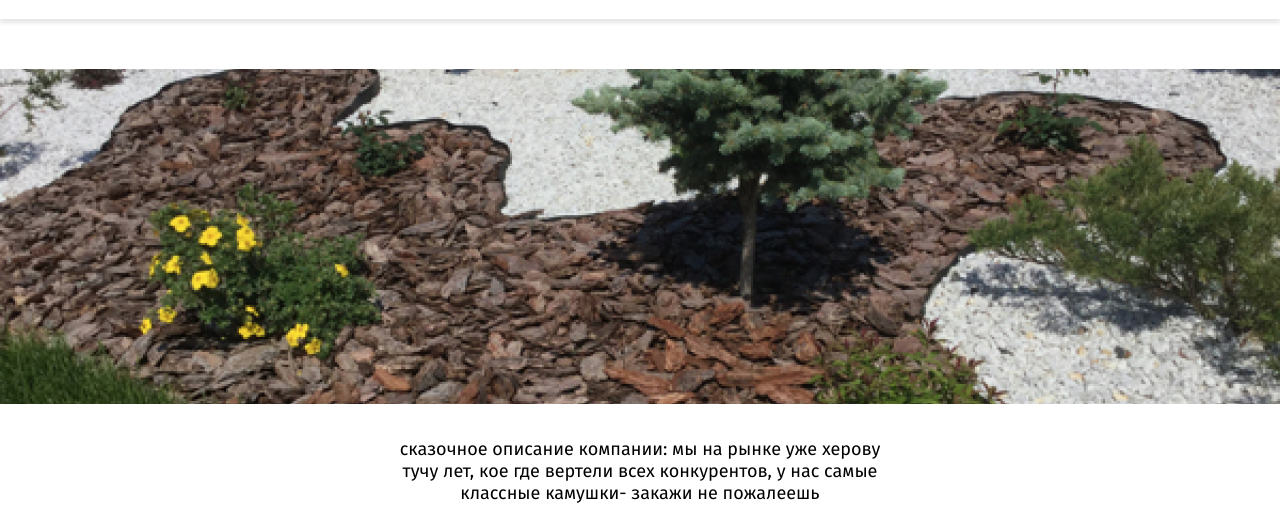
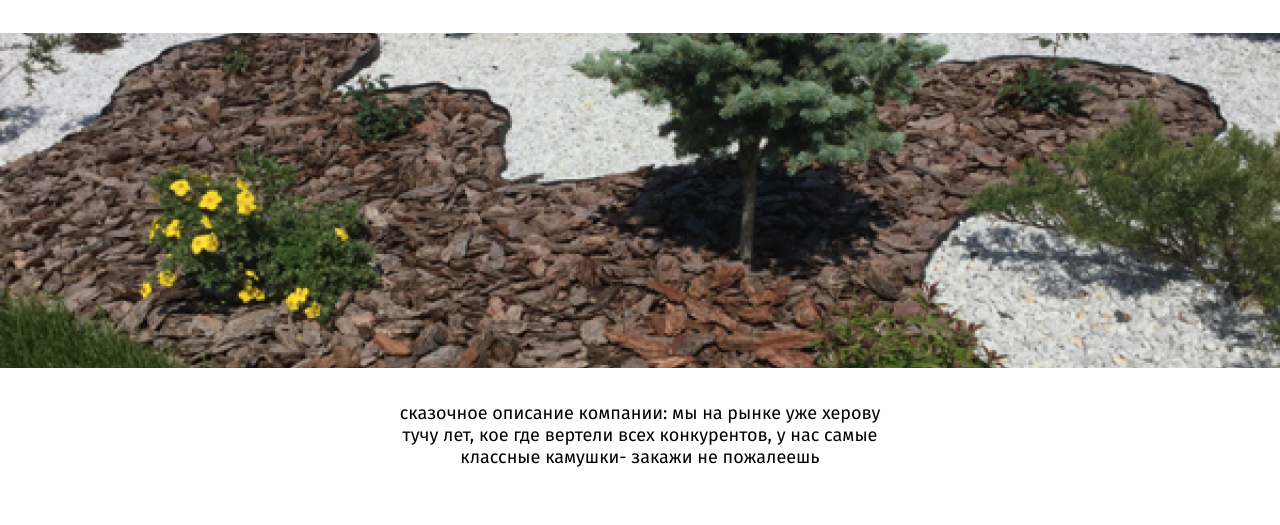
Before and after one commit to RomanDovgii/SaratovMarble, a website: page source/index.html in a window 1280 px wide. Shown: the part 117-642 px from the top of the page. Drawn offline with nearby package versions, Linux system fonts and the light colour scheme; files that its build step writes are made by us from their sources.

Commit message:
Header height fix

```diff
--- a/source/sass/blocks/body.scss
+++ b/source/sass/blocks/body.scss
@@ -9,7 +9,7 @@
 }
 
 .body--header-detached {
-  padding-top: 136px;
+  padding-top: 100px;
 }
 
 .body__main {
--- a/source/sass/blocks/header.scss
+++ b/source/sass/blocks/header.scss
@@ -1,10 +1,10 @@
 .header {
   @include shadow;
 
-  padding-top: 30px;
-  padding-bottom: 30px;
+  padding-top: 10px;
+  padding-bottom: 10px;
   background-color: #ffffff;
-  min-height: 136px;
+  min-height: 100px;
 }
 
 .header--detached {
```
